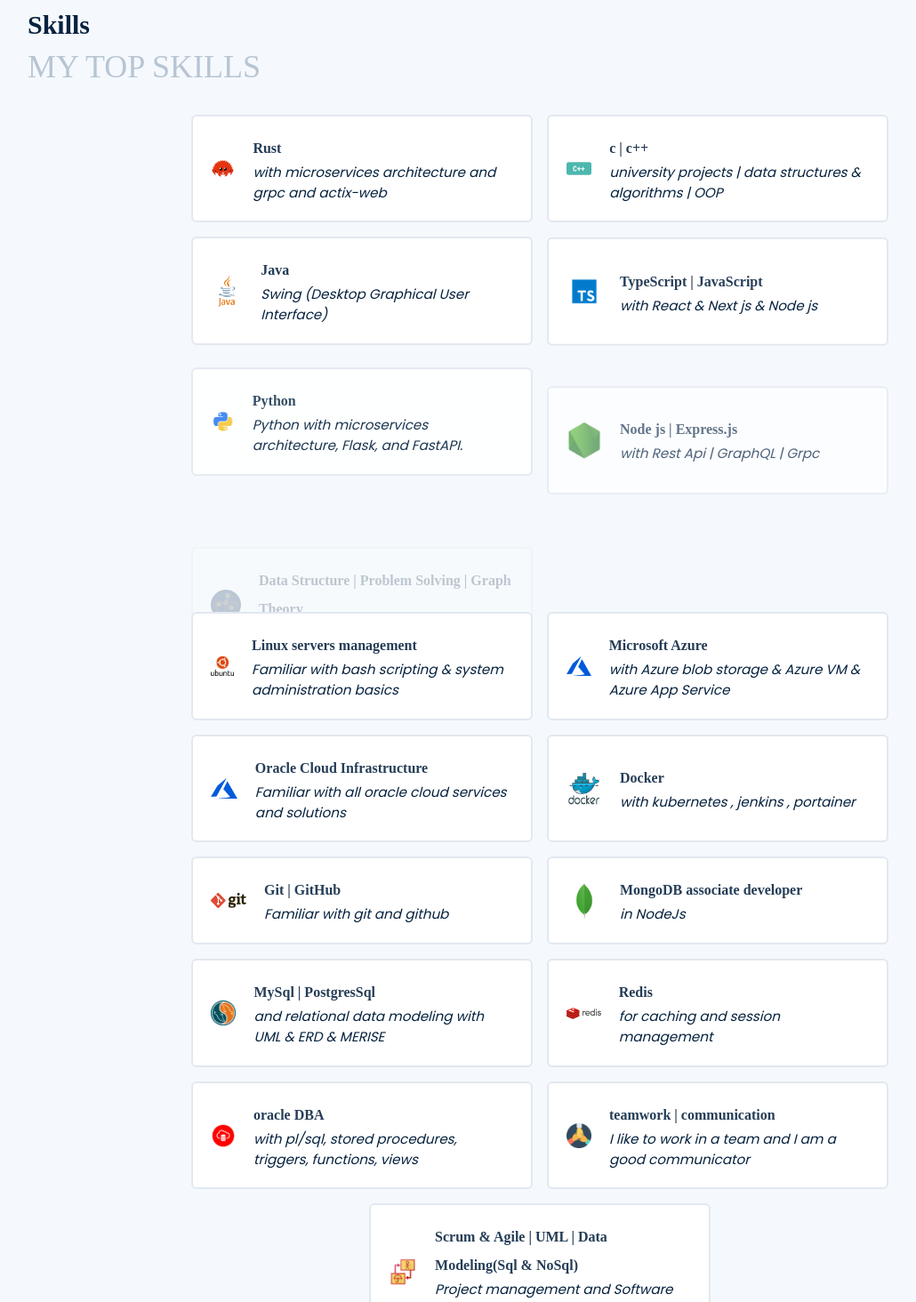
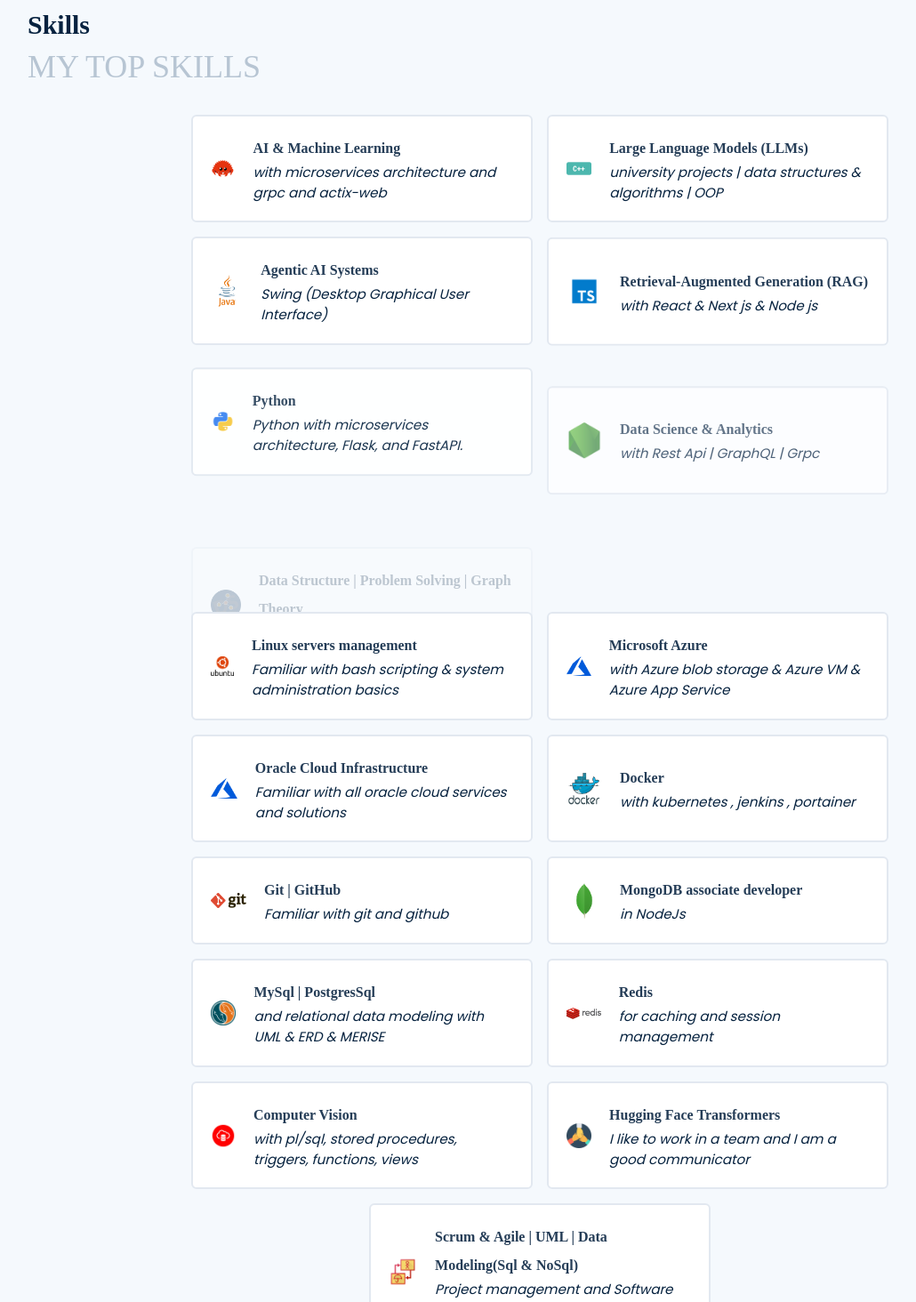
Before and after one commit to sial-sanwal/SanwalKhan-AI-Portfolio, a React (Vite) app: page / in a window 1280 px wide. Shown: the part 1601-3065 px from the top of the page at 89% size, without its empty margins (33-1063 px from the left). Built offline with nearby package versions, Linux system fonts and the light colour scheme; a web font is replaced by a local one.

Commit message:
update the services

```diff
--- a/src/Content.js
+++ b/src/Content.js
@@ -142,17 +142,17 @@
             },],
         }, skills: {
             title: "Skills", subtitle: "MY TOP SKILLS", skills_content: [{
-                name: "Rust", para: "with microservices architecture and grpc and actix-web", logo: rust,
+                name: "AI & Machine Learning", para: "with microservices architecture and grpc and actix-web", logo: rust,
             }, {
-                name: "c | c++", para: "university projects | data structures & algorithms | OOP", logo: cpp,
+                name: "Large Language Models (LLMs)", para: "university projects | data structures & algorithms | OOP", logo: cpp,
             }, {
-                name: "Java", para: "Swing (Desktop Graphical User Interface)", logo: java,
+                name: "Agentic AI Systems", para: "Swing (Desktop Graphical User Interface)", logo: java,
             }, {
-                name: "TypeScript | JavaScript", para: "with React & Next js & Node js", logo: typescript,
+                name: "Retrieval-Augmented Generation (RAG)", para: "with React & Next js & Node js", logo: typescript,
             }, {
                 name: "Python", para: "Python with microservices architecture, Flask, and FastAPI.", logo: python,
             }, {
-                name: "Node js | Express.js ", para: "with  Rest Api |  GraphQL | Grpc", logo: nodejs,
+                name: "Data Science & Analytics", para: "with  Rest Api |  GraphQL | Grpc", logo: nodejs,
             }, {
                 name: "Data Structure | Problem Solving | Graph Theory",
                 para: "in c & c++ & java & javascript",
@@ -182,9 +182,9 @@
             }, {
                 name: "Redis", para: "for caching and session management", logo: redis,
             }, {
-                name: "oracle DBA", para: "with pl/sql, stored procedures, triggers, functions, views", logo: oracle,
+                name: "Computer Vision", para: "with pl/sql, stored procedures, triggers, functions, views", logo: oracle,
             }, {
-                name: "teamwork | communication",
+                name: "Hugging Face Transformers",
                 para: "I like to work in a team and I am a good communicator",
                 logo: teamwork,
             }, {
```
